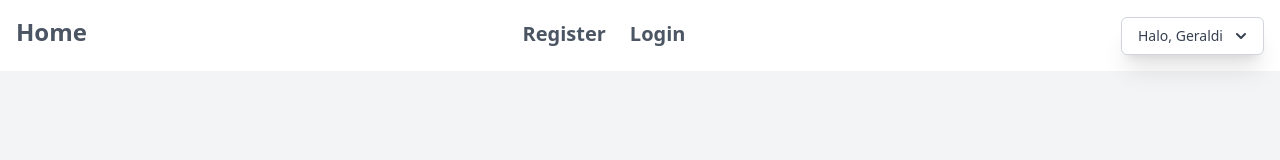
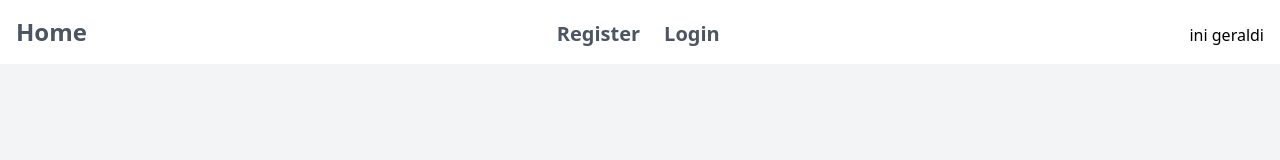
Before and after one commit to GeraldiNathan/ReactLaravel-FP, a React (Create React App) app: page / in a window 1280 px wide. Shown: the top 160 px of the page. Built offline with nearby package versions, Linux system fonts and the light colour scheme.

Commit message:
feat : anything

```diff
--- a/src/components/DropdownComponents.js
+++ /dev/null
@@ -1,75 +0,0 @@
-import React, { useState } from "react";
-
-const Dropdown = () => {
-  const [isOpen, setIsOpen] = useState(false);
-
-  const toggleDropdown = () => {
-    setIsOpen(!isOpen);
-  };
-
-  return (
-    <div className="relative inline-block text-left">
-      <div>
-        <button
-          onClick={toggleDropdown}
-          type="button"
-          className="inline-flex justify-center w-full px-4 py-2 text-sm font-medium text-gray-700 bg-white border shadow-xl border-gray-300 rounded-md hover:bg-gray-50 focus:outline-none focus:ring focus:border-blue-300"
-          id="options-menu"
-          aria-haspopup="true"
-          aria-expanded="true"
-        >
-          Halo, Geraldi
-          <svg
-            className="-mr-1 ml-2 h-5 w-5"
-            xmlns="http://www.w3.org/2000/svg"
-            viewBox="0 0 20 20"
-            fill="currentColor"
-            aria-hidden="true"
-          >
-            <path
-              fillRule="evenodd"
-              d="M5.293 7.293a1 1 0 011.414 0L10 10.586l3.293-3.293a1 1 0 011.414 1.414l-4 4a1 1 0 01-1.414 0l-4-4a1 1 0 010-1.414z"
-              clipRule="evenodd"
-            />
-          </svg>
-        </button>
-      </div>
-
-      {isOpen && (
-        <div
-          className="origin-top-right absolute right-0 mt-2 w-56 rounded-md shadow-lg bg-white ring-1 ring-black ring-opacity-5"
-          role="menu"
-          aria-orientation="vertical"
-          aria-labelledby="options-menu"
-        >
-          <div className="py-1" role="none">
-            {/* Dropdown items */}
-            <a
-              href="#"
-              className="block px-4 py-2 text-sm text-gray-700 hover:bg-gray-100"
-              role="menuitem"
-            >
-              Profile
-            </a>
-            <a
-              href="#"
-              className="block px-4 py-2 text-sm text-gray-700 hover:bg-gray-100"
-              role="menuitem"
-            >
-              Settings
-            </a>
-            <a
-              href="#"
-              className="block px-4 py-2 text-sm text-gray-700 hover:bg-gray-100"
-              role="menuitem"
-            >
-              Sign out
-            </a>
-          </div>
-        </div>
-      )}
-    </div>
-  );
-};
-
-export default Dropdown;
--- a/src/components/NavbarComponents.js
+++ b/src/components/NavbarComponents.js
@@ -1,5 +1,4 @@
 import React from "react";
-import Dropdown from "./DropdownComponents";
 
 function Navbar() {
   return (
@@ -14,8 +13,7 @@ function Navbar() {
       </div>
 
       <div className="flex gap-6 justify-center items-center sm:mx-auto">
-        {
-          localStorage.getItem('user-info') ?
+        {localStorage.getItem("user-info") ? (
           <>
             <a
               href="/addproduct"
@@ -30,7 +28,7 @@ function Navbar() {
               Update Product
             </a>
           </>
-          :
+        ) : (
           <>
             <a
               href="/register"
@@ -45,14 +43,11 @@ function Navbar() {
               Login
             </a>
           </>
-        }
-
+        )}
       </div>
 
       {/* Profile */}
-      <div>
-        <Dropdown />
-      </div>
+      <div>ini geraldi</div>
       {/* Profile */}
     </nav>
   );
```
Also changed, not shown: 1 other file (tests, documents, lock files or other folders). Lines whose indentation alone changed are shown as unchanged.
